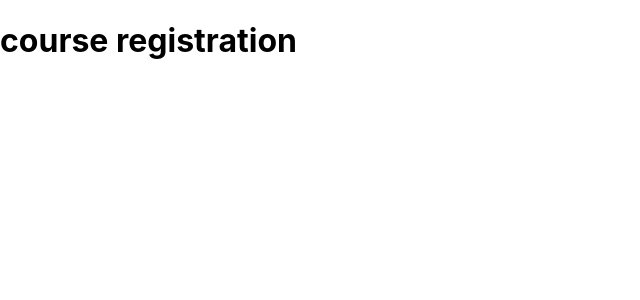
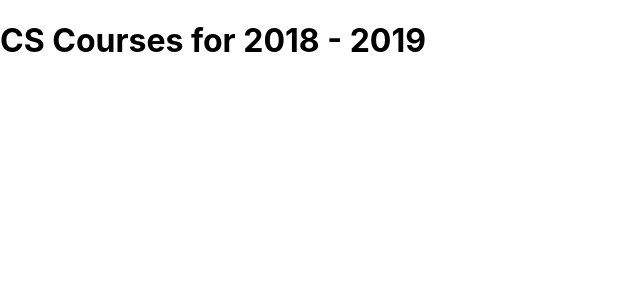
Before and after one commit to ZHYangRoger/nu-rapid-react-tutorial, a React (Create React App) app: page / in a window 1280 px wide. Shown: the top 300 px of the page, without its empty margins (0-640 px from the left). Built offline with nearby package versions, Linux system fonts and the light colour scheme.

Commit message:
make-an-initial-schedule-page

```diff
--- a/src/App.js
+++ b/src/App.js
@@ -1,8 +1,12 @@
 import './App.css';
 
-function App() {
+const schedule = {
+  title: "CS Courses for 2018 - 2019"
+}
+
+const App = () => {
   return (
-    <h1>course registration</h1>
+    <h1>{schedule.title}</h1>
   );
 }
 
```
Also changed, not shown: firebase.json (added), 1 other file (tests, documents, lock files or other folders).
